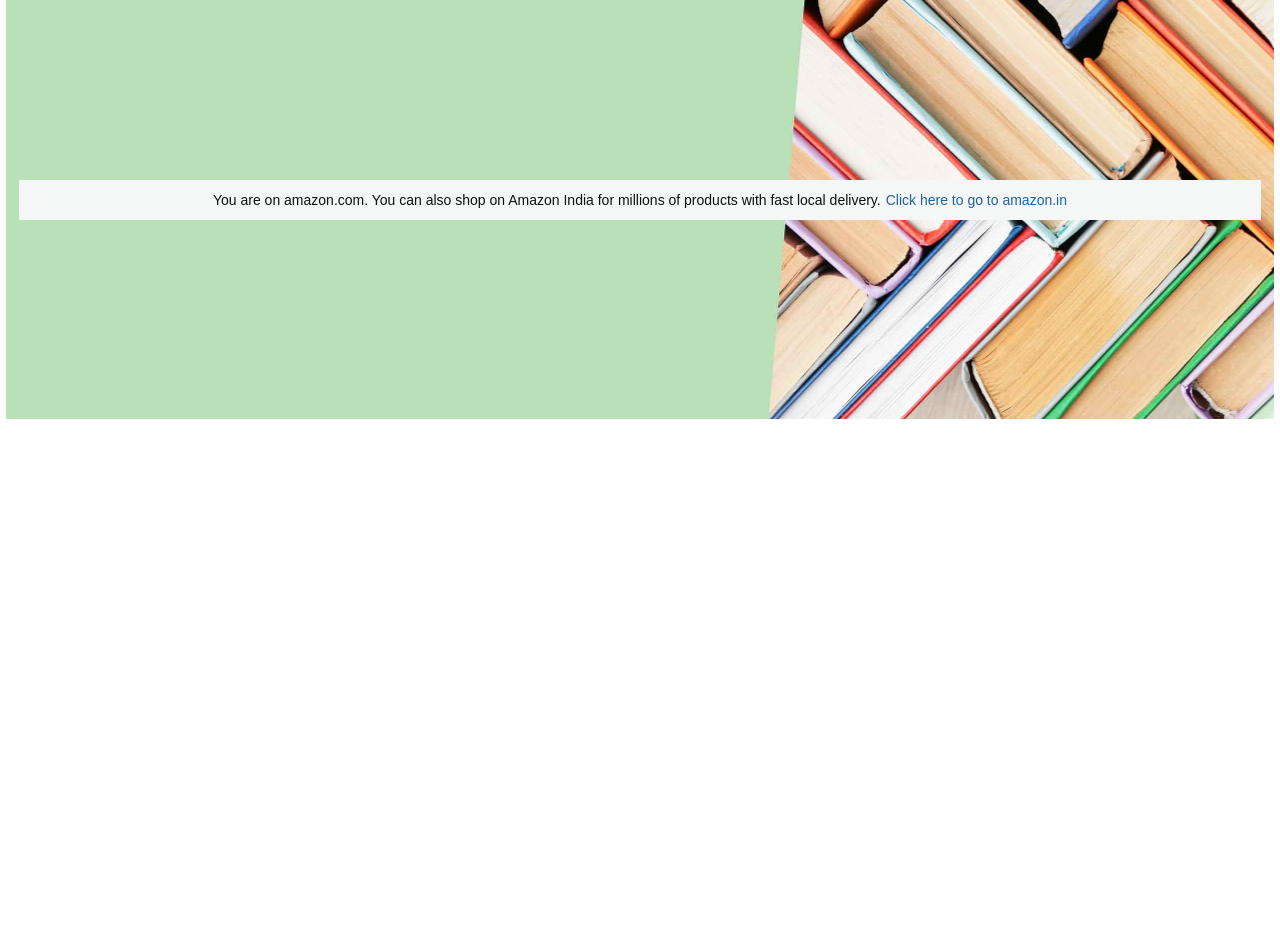
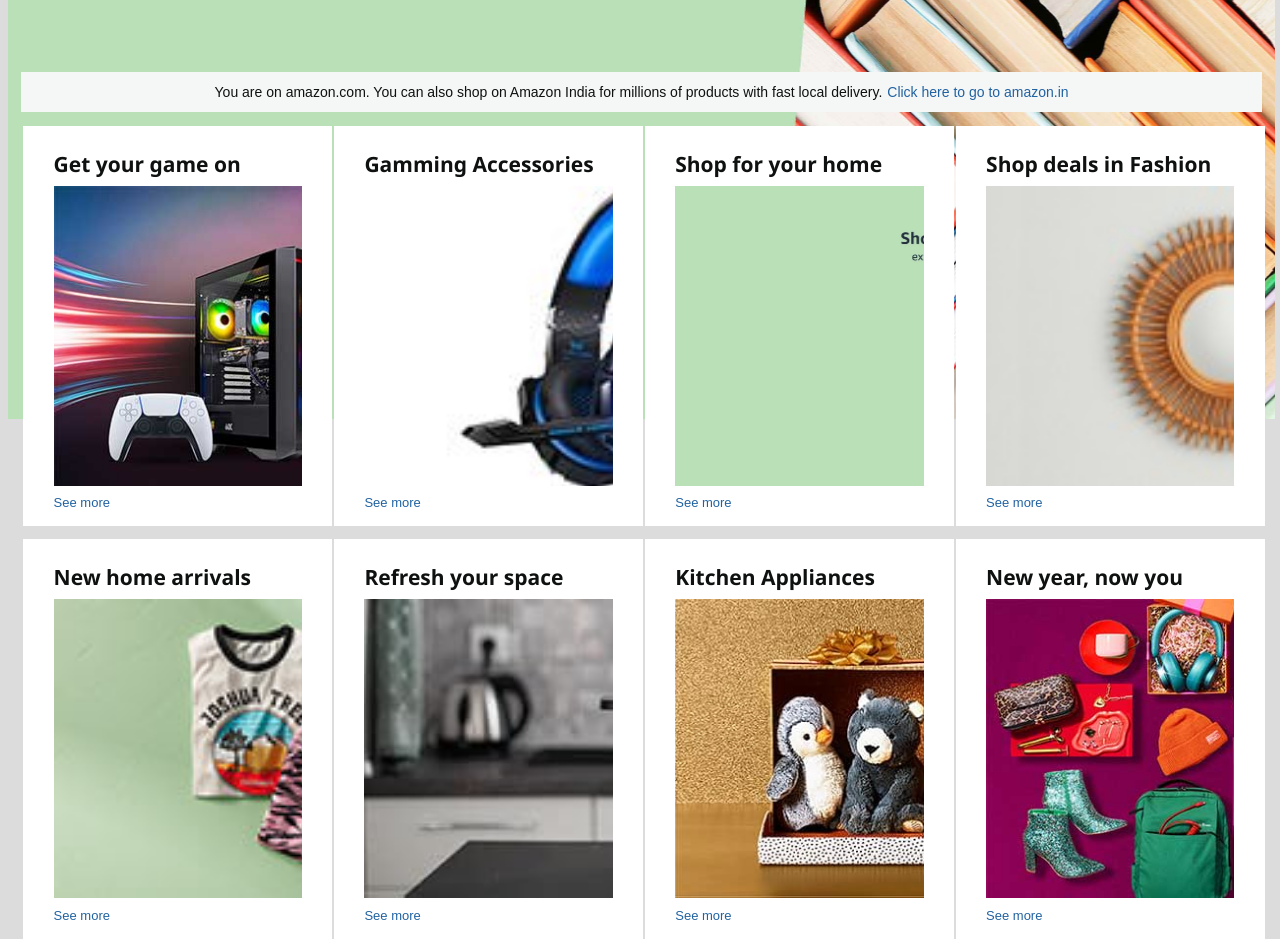
Before and after one commit to Zeeshan-Zahoor/WebDev-Journey, a plain HTML site: page Amazon_Clone/index.html in a window 1280 px wide. Shown: the part 280-1219 px from the top of the page. Before the commit the page ends 800 px from the top, so only its background shows below. Drawn offline with Linux system fonts and the light colour scheme.

Commit message:
Added the shopping items

```diff
--- a/Amazon_Clone/index.html
+++ b/Amazon_Clone/index.html
@@ -93,7 +93,51 @@
         </div>
 
         <!-- Shopping Item List  -->
+         <div class="container">
 
+            <!-- inner shopping boxex  -->
+             <div id="boxes">
+                <h2>Get your game on</h2>
+                <div id="product-image1"></div>
+                <a id="see-more" href="#">See more</a>
+             </div>
+             <div id="boxes">
+                <h2>Gamming Accessories</h2>
+                <div id="product-image2"></div>
+                <a id="see-more" href="#">See more</a>
+             </div>
+             <div id="boxes">
+                <h2>Shop for your home</h2>
+                <div id="product-image3"></div>
+                <a id="see-more" href="#">See more</a>
+             </div>
+             <div id="boxes">
+                <h2>Shop deals in Fashion</h2>
+                <div id="product-image4"></div>
+                <a id="see-more" href="#">See more</a>
+             </div>
+             <div id="boxes">
+                <h2>New home arrivals</h2>
+                <div id="product-image5"></div>
+                <a id="see-more" href="#">See more</a>
+             </div>
+             <div id="boxes">
+                <h2>Refresh your space</h2>
+                <div id="product-image6"></div>
+                <a id="see-more" href="#">See more</a>
+             </div>
+             <div id="boxes">
+                <h2>Kitchen Appliances</h2>
+                <div id="product-image7"></div>
+                <a id="see-more" href="#">See more</a>
+             </div>
+             <div id="boxes">
+                <h2>New year, now you</h2>
+                <div id="product-image8"></div>
+                <a id="see-more" href="#">See more</a>
+             </div>
+
+         </div>
     </main>
     <footer>
 
--- a/Amazon_Clone/style.css
+++ b/Amazon_Clone/style.css
@@ -8,9 +8,13 @@
     font-family: Arial, Helvetica, sans-serif;
     text-decoration: none;
 }
+body {
+    background-color: #dcdcdc;
+}
 .navbar {
     height: 60px;
     width: 100%;
+    padding: 0 10px 0 10px;
     background-color: #11161e;
     display: flex;
     justify-content: space-around;
@@ -71,24 +75,22 @@ amazon-logo {
     justify-content: space-evenly;
     align-content: center;
 }
-
-.search-bar:hover {
-    border: 3px solid rgb(226, 159, 35)
-}
-
 #dropdown {
     font-size: 14px;
     padding: 0px 0px 0px 5px;
-    color: #0F1111;
+    color: #6e7777;
     background-color: #e6e6e6;
     height: 40px;
     width: 51px;
     border-top-left-radius: 5px;
     border-bottom-left-radius: 5px;
+
+
 }
 
 #dropdown:hover {
-    border-right: 2px solid rgb(226, 164, 49);
+    color: #0f1111;
+    background-color: #b6b6b6;;
 }
 
 #search-field {
@@ -150,7 +152,9 @@ amazon-logo {
     font-weight: 700;
     font-size: 14px;
 }
-
+#language-dropdown:focus {
+    background-color: #13161a;
+}
 /* Sign-IN  */
 .sign-in {
 
@@ -255,14 +259,11 @@ amazon-logo {
 
 /* Hero Image (main background)  */
 .hero-image {
+    margin-left: 0.5rem;
     height: 600px;
     width: 99%;
     background-image: url("hero_image.jpg");
     background-size: cover;
-    display: flex;
-    justify-content: center;
-}
-main {
     display: flex;
     justify-content: center;
 }
@@ -278,7 +279,7 @@ main {
     color: #0F1111;
     background-color: #F5F6F6;
     position: absolute;
-    bottom: 300px;
+    top: 22rem;
 }
 #amazon-india-link {
     padding-left: 5px;
@@ -291,3 +292,86 @@ main {
 
 
 /* Shopping Item List  */
+.container {
+    display: flex;
+    justify-content: space-between;
+    flex-wrap: wrap;
+    height: fit-content;
+    background-color: transparent;
+    width: 97%;
+    margin-left: 1.45rem;
+    position: absolute;
+    top: 24.6rem;
+}
+
+#boxes {
+    flex: 0 0 20%;
+    flex: wrap;
+    height: 22rem;
+    margin-top: 0.8rem;
+    padding: 1.5rem 1.9rem 1.5rem 1.9rem;
+    background-color: #FFFFFF;
+}
+
+#boxes h2 {
+    font-family:'Segoe UI', Tahoma, Geneva, Verdana, sans-serif;
+    font-size: 21px;
+    margin-bottom: 0.5rem;
+    background-color: transparent;
+    color: #0F1111;
+    font-weight: 700;
+}
+#boxes #product-image1,
+        #product-image2,
+        #product-image3,
+        #product-image4,
+        #product-image5,
+        #product-image6,
+        #product-image7,
+        #product-image8 {
+    background-color: black;
+    height: 85%;
+    width: 100%;
+}
+#boxes #see-more {
+    font-size: 13px;
+    color: #2162A1;
+    display: inline-block;
+    font-weight: 500;
+    background-color: transparent;
+    margin-top: 0.6rem;
+
+}
+
+#product-image1 {
+    background-image: url("box1.jpg");
+    background-size: cover;
+}
+#product-image2 {
+    background-image: url("box2.jpg");
+    background-size: cover;
+}
+#product-image3 {
+    background-image: url("box3.jpg");
+    background-size: cover;
+}
+#product-image4 {
+    background-image: url("box4.jpg");
+    background-size: cover;
+}
+#product-image5 {
+    background-image: url("box5.jpg");
+    background-size: cover;
+}
+#product-image6 {
+    background-image: url("box6.jpg");
+    background-size: cover;
+}
+#product-image7 {
+    background-image: url("box7.jpg");
+    background-size: cover;
+}
+#product-image8 {
+    background-image: url("box8.jpg");
+    background-size: cover;
+}
```
